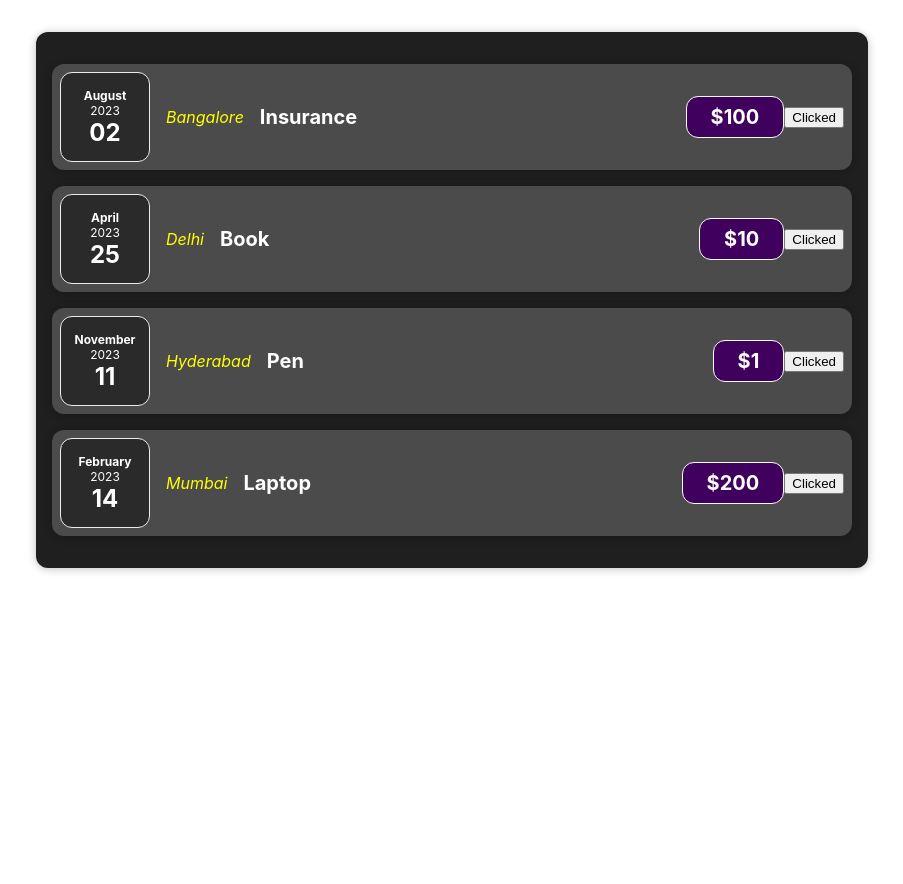
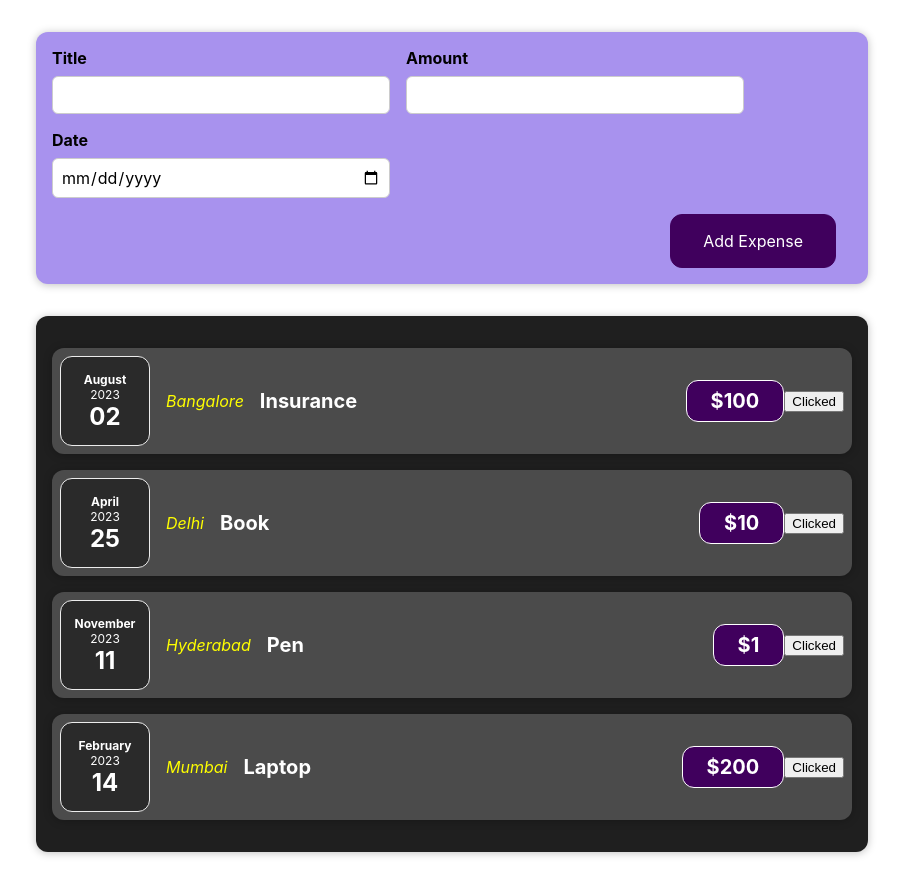
Before and after one commit to vaishnaviitkare/React-, a React (Create React App) app: page / in a window 1280 px wide. Shown: the whole page, without its empty margins (188-1091 px from the left). Before the commit the page ends 800 px from the top, so only its background shows below. Built offline with nearby package versions, Linux system fonts and the light colour scheme; the HTML template or start-up script is replaced by a standard one.

Commit message:
Expense form is created

```diff
--- a/src/App.js
+++ b/src/App.js
@@ -1,5 +1,6 @@
 import React from 'react';
 import Expenses from "./components/Expenses/Expenses";
+import NewExpense from './components/NewExpense/Newexpense';
 const App=()=> {
   const expenses=[
     { id: "1", date: new Date(2023, 7, 2), location:"Bangalore", title: "Insurance", price: 100 },
@@ -10,6 +11,7 @@
   ]
   return (
     <div>
+      <NewExpense></NewExpense>
       <Expenses expense={expenses}></Expenses>
     </div>
   );
--- /dev/null
+++ b/src/components/NewExpense/ExpenseForm.css
@@ -0,0 +1,26 @@
+.new-expense__controls {
+    display: flex;
+    flex-wrap: wrap;
+    gap: 1rem;
+    margin-bottom: 1rem;
+    text-align: left;
+  }
+
+  .new-expense__control label {
+    font-weight: bold;
+    margin-bottom: 0.5rem;
+    display: block;
+  }
+
+  .new-expense__control input {
+    font: inherit;
+    padding: 0.5rem;
+    border-radius: 6px;
+    border: 1px solid #ccc;
+    width: 20rem;
+    max-width: 100%;
+  }
+
+  .new-expense__actions {
+    text-align: right;
+  }
--- /dev/null
+++ b/src/components/NewExpense/ExpenseForm.js
@@ -0,0 +1,26 @@
+import React from "react";
+import "./ExpenseForm.css";
+const ExpenseForm=()=>{
+return(
+    <form>
+    <div className="new-expense__controls">
+      <div className="new-expense__control">
+        <label htmlFor="title">Title</label>
+        <input type="text" id="title"/>
+      </div>
+      <div className="new-expense__control">
+        <label htmlFor="amount">Amount</label>
+        <input type="number" id="amount" />
+      </div>
+      <div className="new-expense__control">
+        <label htmlFor="date">Date</label>
+        <input type="date" id="date" min="2023-01-01" max="2024-12-31" />
+      </div>
+    </div>
+    <div className="new-expense__actions">
+      <button type="submit">Add Expense</button>
+    </div>
+  </form>
+);
+}
+export default ExpenseForm;
--- /dev/null
+++ b/src/components/NewExpense/NewExpense.css
@@ -0,0 +1,38 @@
+.new-expense {
+    background-color: #a892ee;
+    padding: 1rem;
+    margin: 2rem auto;
+    width: 50rem;
+    max-width: 95%;
+    border-radius: 12px;
+    text-align: center;
+    box-shadow: 0 1px 8px rgba(0, 0, 0, 0.25);
+  }
+
+  .new-expense button {
+    font: inherit;
+    cursor: pointer;
+    padding: 1rem 2rem;
+    border: 1px solid #40005d;
+    background-color: #40005d;
+    color: white;
+    border-radius: 12px;
+    margin-right: 1rem;
+  }
+
+  .new-expense button:hover,
+  .new-expense button:active {
+    background-color: #510674;
+    border-color: #510674;
+  }
+
+  .new-expense button.alternative {
+    color: #220131;
+    border-color: transparent;
+    background-color: transparent;
+  }
+
+  .new-expense button.alternative:hover,
+  .new-expense button.alternative:active {
+    background-color: #ddb3f8;
+  }
--- /dev/null
+++ b/src/components/NewExpense/Newexpense.js
@@ -0,0 +1,11 @@
+import React from "react";
+import "./NewExpense.css";
+import ExpenseForm from "./ExpenseForm";
+const NewExpense=()=>{
+return(
+<div className="new-expense">
+<ExpenseForm/>
+</div>
+);
+}
+export default NewExpense;
```
